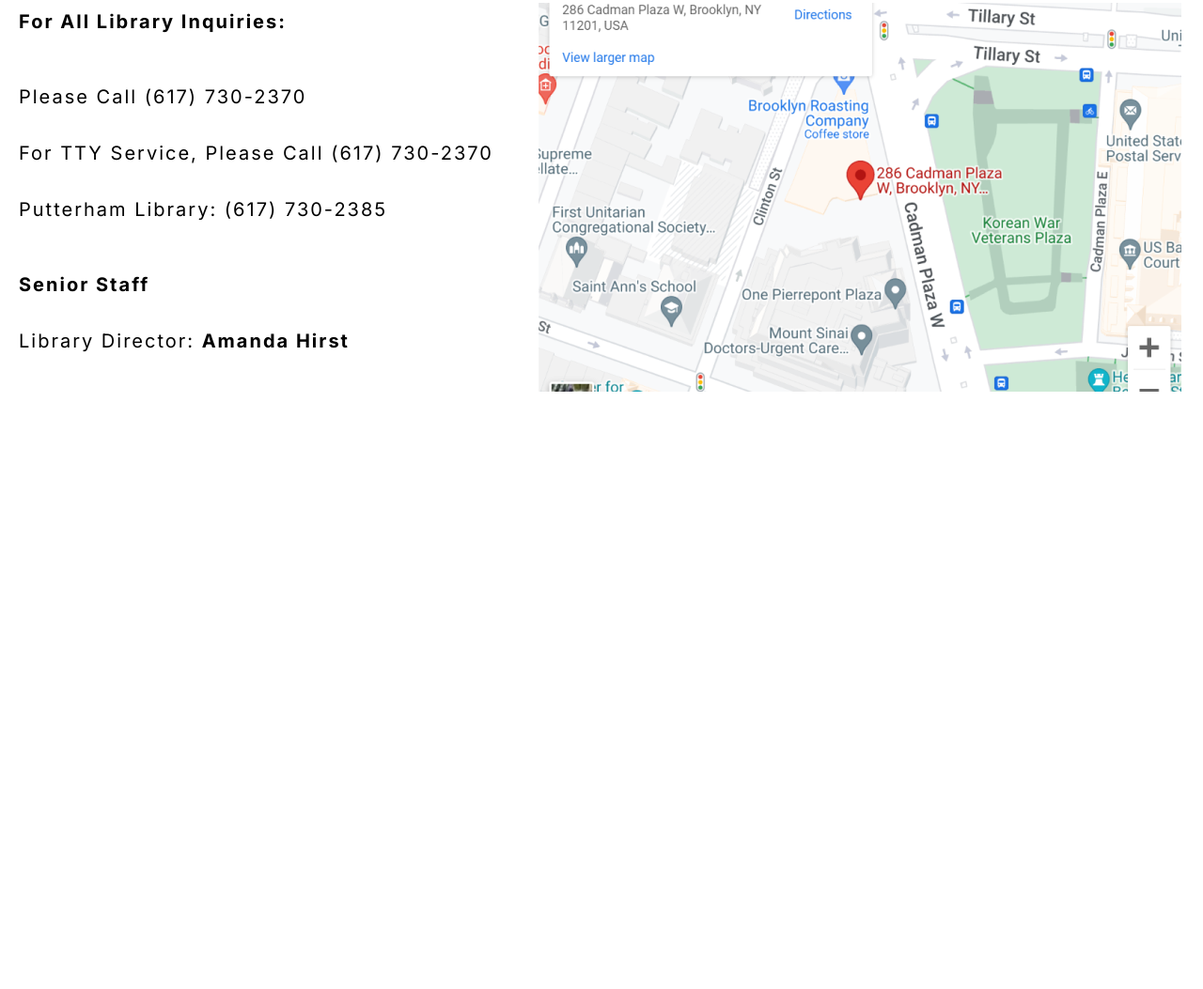
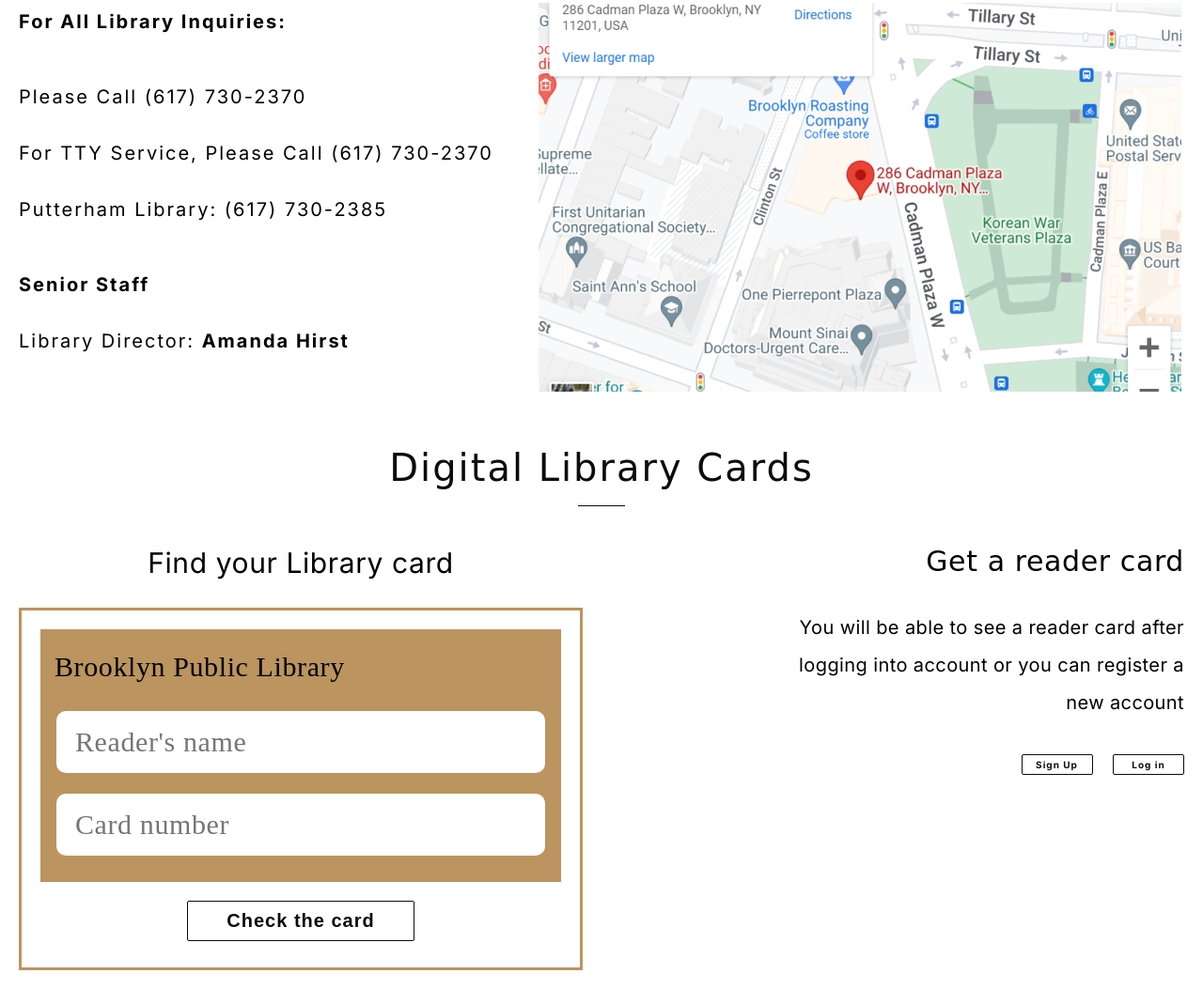
Before and after one commit to evgeniia-korolova/library-private-page, a plain HTML site: page library/index.html in a window 1280 px wide. Shown: the part 5704-6757 px from the top of the page at 94% size. Before the commit the page ends 6182 px from the top, so only its background shows below. Drawn offline with Linux system fonts and the light colour scheme; a web font is replaced by a local one.

Commit message:
feat : add cards section

```diff
--- a/library/index.html
+++ b/library/index.html
@@ -367,8 +367,45 @@
         </section>
         <!-- #endregion -->
 
+     <!-- #region cards -->
+        <section>
+          <div class="digital-card">
+            <h2 id="card">Digital Library Cards</h2>
+            <div class="digital-card__container">
+              <div class="digital-card__left-item">
+                <h3 class="left-item__title">Find your Library card</h3>
+                <form>
+                  <div class="inp__container">
+                    <h4 class="left__title">Brooklyn Public Library</h4>
+                    <input
+                      type="text"
+                      placeholder="Reader's name"
+                      class="card__input"
+                    />
+                    <input
+                      type="number"
+                      class="card__input"
+                      placeholder="Card number"
+                    />
+                  </div>
+                  <button class="check__card__btn" type="submit">Check the card</button>
+                </form>
+              </div>
 
-      <section class="digital-library-cards"></section>
+              <div class="digital-card__right-block">
+                <h4 class="right__title">Get a reader card</h4>
+                <p>
+                  You will be able to see a reader card after logging into
+                  account or you can register a new account
+                </p>
+                <button class="right__card__button">Sign Up</button>
+                <button class="right__card__button">Log in</button>
+              </div>
+            </div>
+          </div>
+        </section>
+        <!-- #endregion -->
+
 
     </main>
     <footer></footer>
--- a/library/style.css
+++ b/library/style.css
@@ -561,3 +561,157 @@ padding-right: 5px;
   width: 100%;
 }
 /* #endregion */
+
+/* #region digital-card */
+
+.digital-card {
+  max-width: 1440px;
+  margin: 0 auto;
+}
+
+.digital-card__container {
+  display: flex;
+  flex-wrap: wrap;
+  width: 100%;
+  margin: 0 auto;
+  padding: 20px 20px;
+  justify-content: space-between;
+  /* gap: 344px; */
+}
+
+.digital-card__left-item {
+  width: 600px;
+  padding-top: 2px;
+}
+
+.left-item__title {
+  color: #000;
+  font-size: 30px;
+  font-weight: 400;
+  letter-spacing: 0.6px;
+  text-align: center;
+}
+
+form {
+  width: 600px;
+  height: 386px;
+  margin-top: 30px;
+  border: 3px solid #bb945f;
+  box-sizing: border-box;
+}
+
+.inp__container {
+  background: #bb945f;
+  margin: 20px;
+  padding: 15px 15px 6px 15px;
+}
+
+.left__title {
+  color: #000;
+  font-family: Forum;
+  font-size: 30px;
+  font-style: normal;
+  font-weight: 400;
+  line-height: 166.667%;
+  letter-spacing: 0.6px;
+}
+
+.card__input {
+  display: block;
+  color: #8e8e8e;
+  font-family: Forum;
+  font-size: 30px;
+  font-style: normal;
+  font-weight: 400;
+  line-height: 166.667%;
+  letter-spacing: 0.6px;
+  margin: 22px auto;
+  border-radius: 10px;
+  width: 520px;
+  height: 66px;
+  padding-left: 20px;
+  box-sizing: border-box;
+  border: none;
+}
+
+.check__card__btn {
+  display: block;
+  margin: 20px auto;
+  color: #0c0c0e;
+  font-size: 20px;
+  font-weight: 700;
+  letter-spacing: 1px;
+  padding: 9px 41px;
+  border-radius: 2px;
+  border: 1px solid #0c0c0e;
+  background: #fff;
+
+}
+
+.check__card__btn:hover {
+  background: #bb945f;
+  color: #0c0c0e;
+   border: 1px solid #bb945f;
+   border-radius: 2px;
+   transition: 0.2s;
+}
+
+.digital-card__right-block {
+  width: 456px;
+  text-align: right;
+  padding-top: 2px;
+}
+
+.right__title {
+  color: #000;
+ margin-top: -3px;
+  font-family: var(--font-family-headers);
+  font-size: 30px;
+  font-style: normal;
+  font-weight: 400;
+  letter-spacing: 0.6px;
+  padding-bottom: 28px;
+}
+
+.digital-card__right-block p {
+  color: #000;
+  text-align: right;
+  font-family: Inter;
+  font-size: 20px;
+  font-style: normal;
+  font-weight: 400;
+  line-height: 2;
+  letter-spacing: 0.4px;
+  margin-bottom: 25px;
+  padding-top: 2px;
+}
+
+.right__card__button {
+  border-radius: 2px;
+  border: 1px solid #0c0c0e;
+  color: #0c0c0e;
+  text-align: center;
+  font-family: Inter;
+  font-size: 10px;
+  font-style: normal;
+  font-weight: 700;
+
+  letter-spacing: 1px;
+  padding: 4px 0;
+  width: 76px;
+  background: #fff;
+  margin-top: 10px;
+}
+
+.right__card__button:last-child {
+  margin-left: 17px;
+}
+.right__card__button:hover {
+  background: #bb945f;
+  color: #0c0c0e;
+   border: 1px solid #bb945f;
+   border-radius: 2px;
+   transition: 0.2s;
+}
+
+/* #endregion */
```
